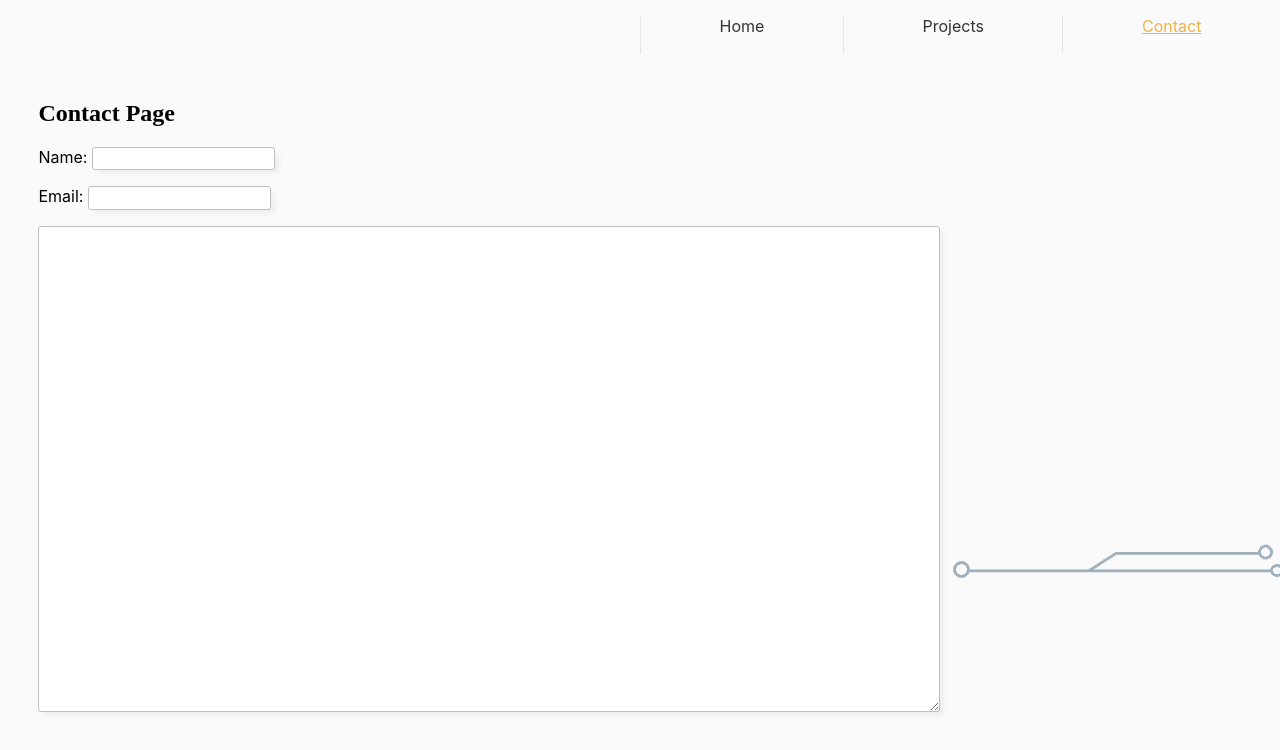
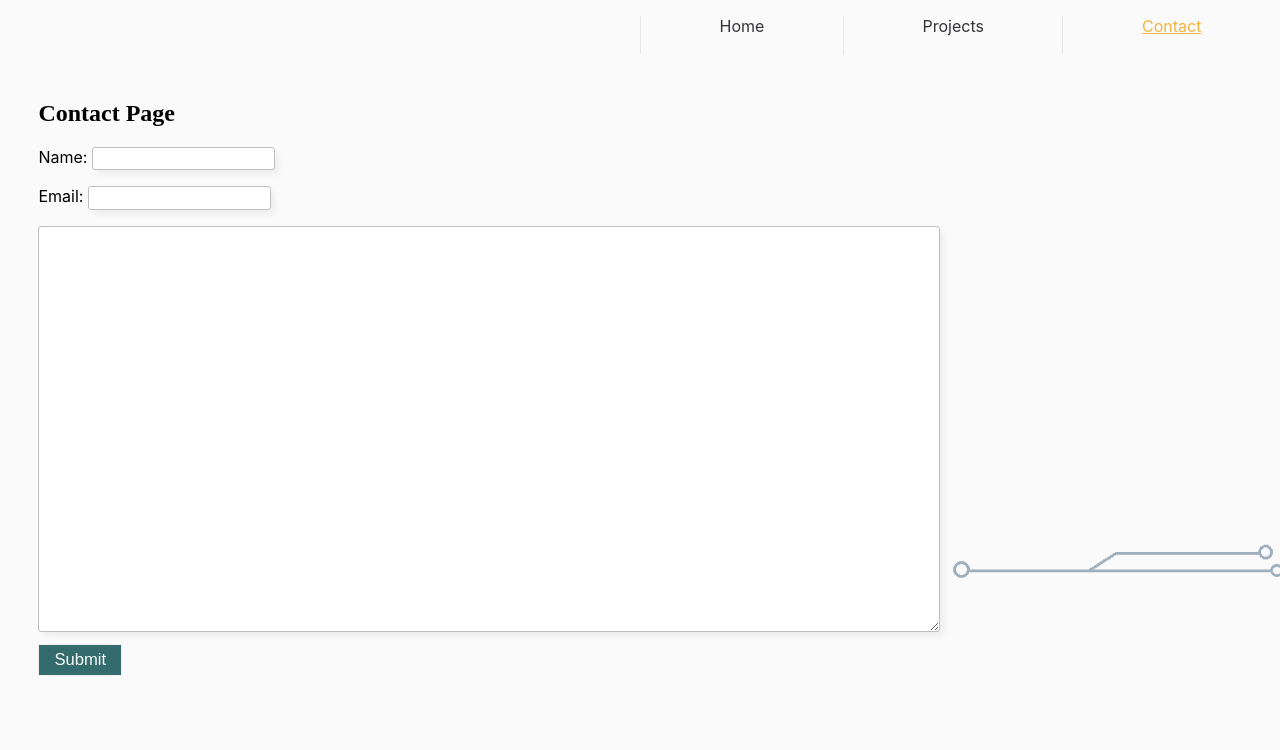
Before and after one commit to Teggoon/Personal-Portfolio, a React (Create React App) app: page /contact in a window 1280 px wide. Shown: the top 750 px of the page. Built offline with nearby package versions, Linux system fonts and the light colour scheme; a web font is replaced by a local one.

Commit message:
added submit button to contact form

```diff
--- a/src/components/ContactPage.js
+++ b/src/components/ContactPage.js
@@ -2,7 +2,7 @@ const ContactPage = () => {
     return (
     <div className="contact-page">
         <h2>Contact Page</h2>
-        <form className="contact-form" action="" method="POST">
+        <form className="contact-form" action="/sendmessage" method="POST">
             <div className="single-line-input-container">
             <label htmlFor="contact-form-name-input">Name: </label>
             <input id="contact-form-name-input" className="contact-form-user-input single-line-input" type="text"></input>
@@ -16,7 +16,8 @@ const ContactPage = () => {
 
             <label htmlFor="contact-form-content-input"></label>
             <textarea id="contact-form-content-input" className="contact-form-user-input" rows="4"></textarea>
-
+            <br/>
+            <button id="submit-contact-form-button">Submit</button>
         </form>
     </div>
     );
--- a/src/css/App.css
+++ b/src/css/App.css
@@ -196,7 +196,7 @@ body {
 }
 
 .project-page h2 {
-  padding-left: 3vw;
+  padding-left: 5vw;
   font-family: Montserrat;
 }
 
@@ -205,6 +205,7 @@ body {
   box-sizing: border-box;
   width: 80vw;
   margin-bottom: 3vh;
+  margin-left: 2vw;
   background-color: var(--basically-white);
   font-family: Montserrat;
   color: var(--dark);
@@ -383,7 +384,21 @@ body {
 
 #contact-form-content-input {
   width: 70vw;
-  height: 60vh;
+  height: 50vh;
+  font-family: Arial, Helvetica, sans-serif;
+  font-size: 1em;
+}
+#submit-contact-form-button {
+  margin-top: 1vh;
+  border: 1px solid #eee;
+  background-color: var(--dark-cyan);
+  color: var(--basically-white);
+  font-size: 1.3vw;
+  padding: 5px 15px;
+}
+#submit-contact-form-button:hover {
+  background-color: var(--dark-cyan-lil-darker);
+  cursor: pointer;
 }
 
 @keyframes vertical-line-flowdown {
```
